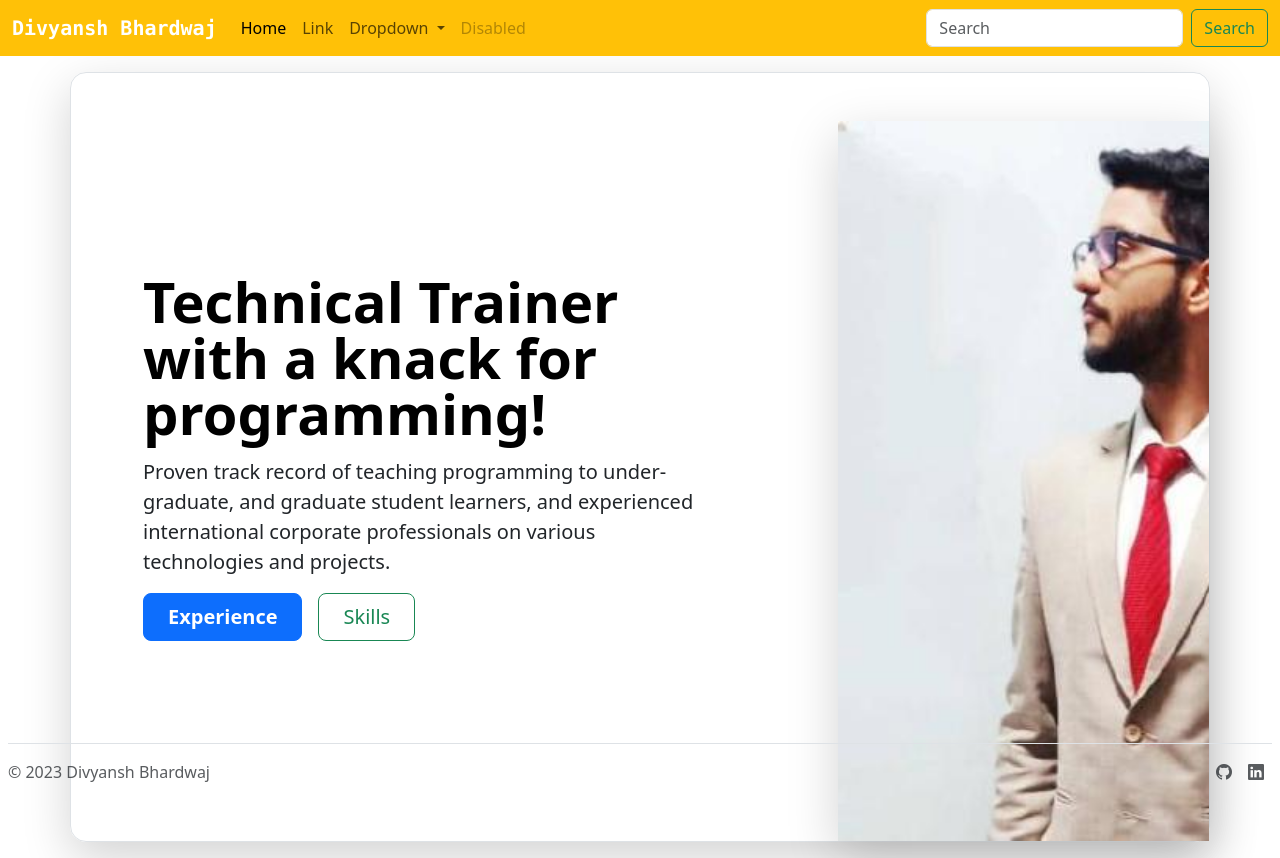
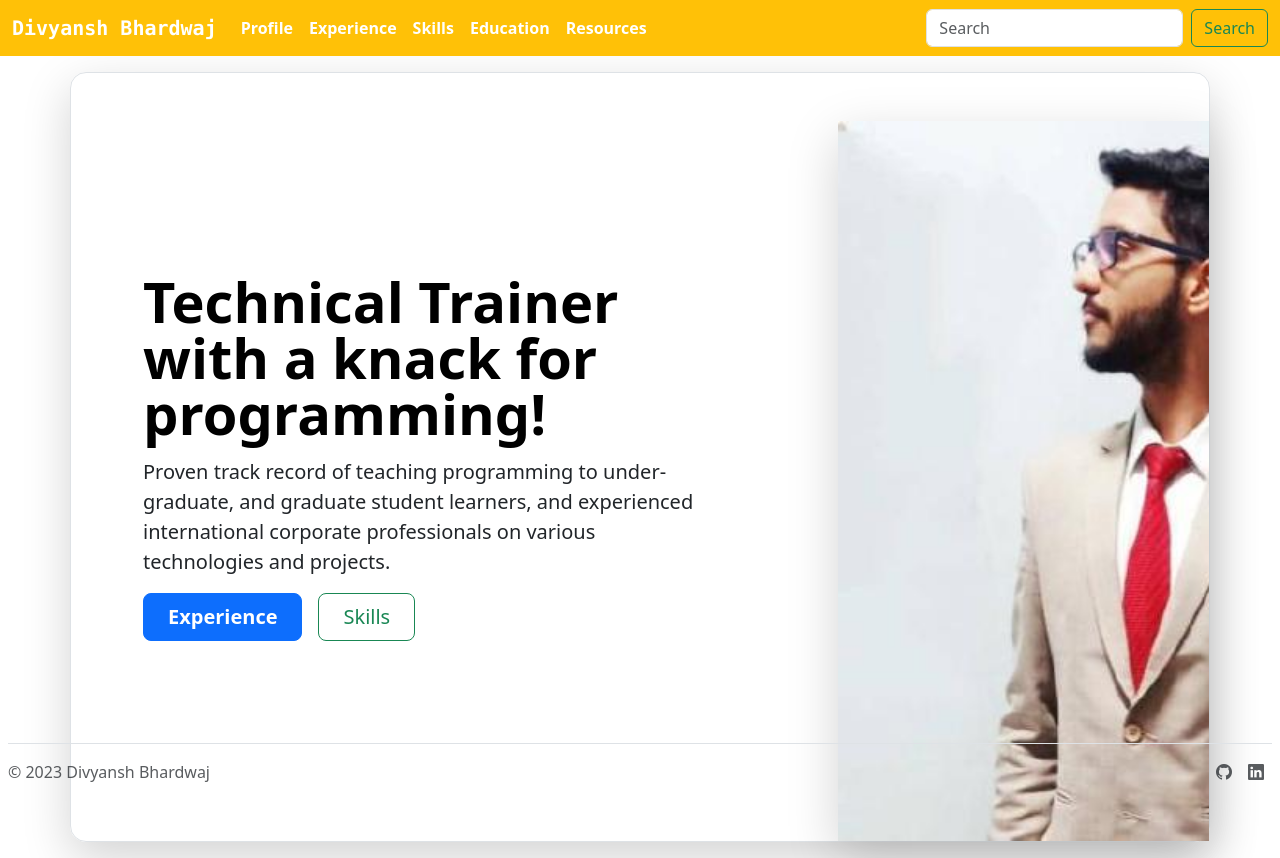
Before and after one commit to dbc2201/resume, an Angular app: page / in a window 1280 px wide. Built offline with nearby package versions, Linux system fonts and the light colour scheme.

Commit message:
modified header nav items

```diff
--- a/src/app/header/header.component.html
+++ b/src/app/header/header.component.html
@@ -1,6 +1,8 @@
 <nav class="navbar navbar-expand-lg bg-warning">
 	<div class="container-fluid">
-		<a class="navbar-brand fw-semibold text-white font-monospace" href="#"
+		<a
+			class="navbar-brand fw-semibold text-white font-monospace"
+			href="/home"
 			>Divyansh Bhardwaj</a
 		>
 		<button
@@ -17,39 +19,28 @@
 		<div class="collapse navbar-collapse" id="navbarSupportedContent">
 			<ul class="navbar-nav me-auto mb-2 mb-lg-0">
 				<li class="nav-item">
-					<a class="nav-link active" aria-current="page" href="#"
-						>Home</a
+					<a class="nav-link active fw-semibold text-white" href="#"
+						>Profile</a
 					>
 				</li>
 				<li class="nav-item">
-					<a class="nav-link" href="#">Link</a>
-				</li>
-				<li class="nav-item dropdown">
-					<a
-						class="nav-link dropdown-toggle"
-						href="#"
-						role="button"
-						data-bs-toggle="dropdown"
-						aria-expanded="false"
-					>
-						Dropdown
+					<a class="nav-link fw-semibold text-white" href="#">
+						Experience
 					</a>
-					<ul class="dropdown-menu">
-						<li><a class="dropdown-item" href="#">Action</a></li>
-						<li>
-							<a class="dropdown-item" href="#">Another action</a>
-						</li>
-						<li><hr class="dropdown-divider" /></li>
-						<li>
-							<a class="dropdown-item" href="#"
-								>Something else here</a
-							>
-						</li>
-					</ul>
 				</li>
 				<li class="nav-item">
-					<a class="nav-link disabled" aria-disabled="true"
-						>Disabled</a
+					<a class="nav-link fw-semibold text-white" href="#">
+						Skills
+					</a>
+				</li>
+				<li class="nav-item">
+					<a class="nav-link fw-semibold text-white" href="#">
+						Education
+					</a>
+				</li>
+				<li class="nav-item">
+					<a class="nav-link fw-semibold text-white" href="#"
+						>Resources</a
 					>
 				</li>
 			</ul>
```
